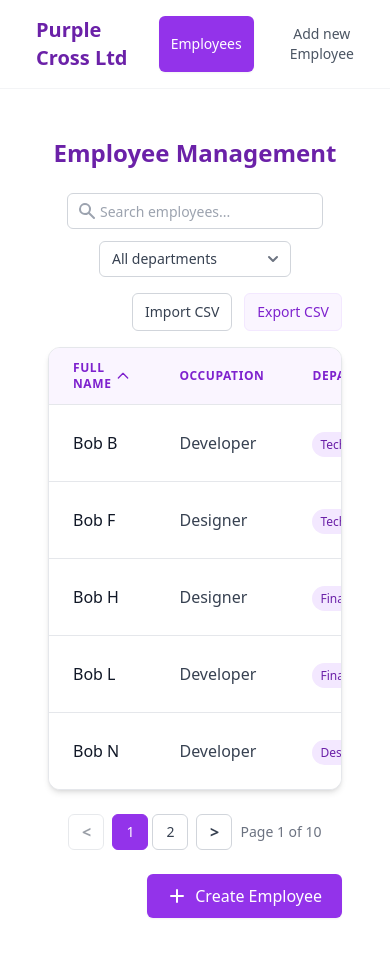
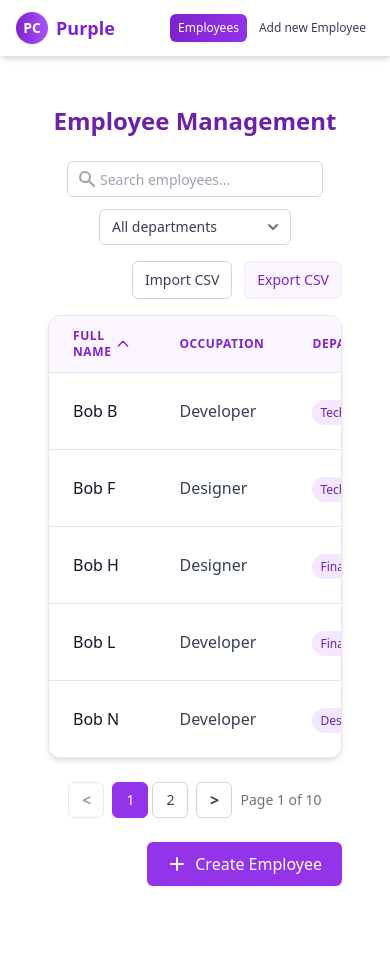
Before and after one commit to Brenox889/Purple-Cross-Ltd, a Vue app: page /employees in a window 390 px wide. Shown: the top 956 px of the page. After the commit the page ends 934 px from the top, so only its background shows below. Built offline with nearby package versions, Linux system fonts and the light colour scheme.

Commit message:
styles: add mobilr version

```diff
--- a/src/components/AppHeader.vue
+++ b/src/components/AppHeader.vue
@@ -1,26 +1,3 @@
-<!-- <template>
-  <header class="bg-white shadow">
-    <div class="max-w-7xl mx-auto px-4 sm:px-6 lg:px-8">
-      <div class="flex justify-between h-16">
-        <div class="flex">
-          <div class="flex-shrink-0 flex items-center">
-            <h1 class="text-xl font-bold text-purple-700">Purple Cross Ltd</h1>
-          </div>
-          <nav class="ml-6 flex space-x-8">
-            <a
-              href="#"
-              class="inline-flex items-center px-1 pt-1 border-b-2 border-purple-500 text-sm font-medium text-gray-900"
-            >
-              Funcionários
-            </a>
-          </nav>
-        </div>
-      </div>
-    </div>
-  </header>
-</template>
- -->
-
 <script setup lang="ts">
 import { useRoute, useRouter } from 'vue-router'
 
@@ -34,9 +11,7 @@ const links = [
 
 const isActive = (path: string) => route.path === path
 
-// Corrigindo o bug de navegação dupla
 const navigate = (path: string) => {
-  // Só navega se não estiver já na rota atual
   if (route.path !== path) {
     router.push(path)
   }
@@ -44,37 +19,72 @@ const navigate = (path: string) => {
 </script>
 
 <template>
-  <header class="bg-white shadow-md border-b border-gray-100">
-    <div class="mx-auto flex items-center justify-between px-6 py-4 max-w-7xl">
-      <div class="flex items-center space-x-4">
-        <div class="flex items-center">
-          <!-- Ícone simples como logo -->
-          <!-- <div class="w-8 h-8 rounded-md bg-purple-600 flex items-center justify-center">
-            <span class="text-white font-bold">Purple Cross Ltd</span>
-          </div> -->
-          <!-- Título -->
-          <h1 class="ml-3 text-xl font-semibold text-purple-800">Purple Cross Ltd</h1>
+  <header class="bg-white shadow-md border-b border-gray-200 sticky top-0 z-30">
+    <div class="w-full flex flex-wrap justify-between items-center px-4 sm:px-6 lg:px-8 py-3">
+      <!-- Logo e título -->
+      <div class="flex items-center">
+        <div
+          class="w-8 h-8 sm:w-10 sm:h-10 rounded-full bg-gradient-to-r from-purple-700 to-purple-500 flex items-center justify-center shadow-sm"
+        >
+          <span class="text-white font-bold text-sm sm:text-lg">PC</span>
         </div>
+        <h1 class="ml-2 sm:ml-3 text-lg sm:text-xl font-bold text-gray-800 truncate">
+          <span class="text-purple-700">Purple</span>
+          <span class="hidden xs:inline">Cross Ltd</span>
+        </h1>
       </div>
-      <nav class="flex space-x-6">
+
+      <!-- Navegação -->
+      <div class="flex items-center mt-0">
         <button
           v-for="link in links"
           :key="link.path"
           @click="navigate(link.path)"
-          class="text-sm font-medium py-2 px-3 rounded-md transition-colors duration-200 relative group"
+          class="text-xs sm:text-sm font-medium py-1.5 sm:py-2 px-2 sm:px-4 rounded-md transition-colors duration-200 ml-1 sm:ml-2"
           :class="
             isActive(link.path)
-              ? 'text-white bg-purple-600 shadow-sm'
-              : 'text-gray-600 hover:text-purple-700 hover:bg-purple-50'
+              ? 'text-white bg-gradient-to-r from-purple-700 to-purple-600 shadow-sm'
+              : 'text-gray-700 hover:text-purple-700 hover:bg-purple-50'
           "
         >
-          {{ link.name }}
-          <span
-            v-if="!isActive(link.path)"
-            class="absolute bottom-0 left-1/2 w-0 h-0.5 bg-purple-600 group-hover:w-full group-hover:left-0 transition-all duration-300 ease-in-out"
-          ></span>
+          <span v-if="link.name === 'Employees'" class="hidden xxs:inline">Employees</span>
+          <span v-else-if="link.name === 'Add new Employee'" class="hidden xxs:inline"
+            >Add new Employee</span
+          >
+          <span v-if="link.name === 'Employees'" class="xxs:hidden">Emp.</span>
+          <span v-else-if="link.name === 'Add new Employee'" class="xxs:hidden">Add</span>
         </button>
-      </nav>
+      </div>
     </div>
   </header>
 </template>
+
+<style scoped>
+/* Breakpoints to small screens */
+@media (min-width: 360px) {
+  .xxs\:inline {
+    display: inline;
+  }
+  .xxs\:hidden {
+    display: none;
+  }
+}
+@media (max-width: 359px) {
+  .xxs\:inline {
+    display: none;
+  }
+  .xxs\:hidden {
+    display: inline;
+  }
+}
+@media (min-width: 480px) {
+  .xs\:inline {
+    display: inline;
+  }
+}
+@media (max-width: 479px) {
+  .hidden.xs\:inline {
+    display: none;
+  }
+}
+</style>
```
